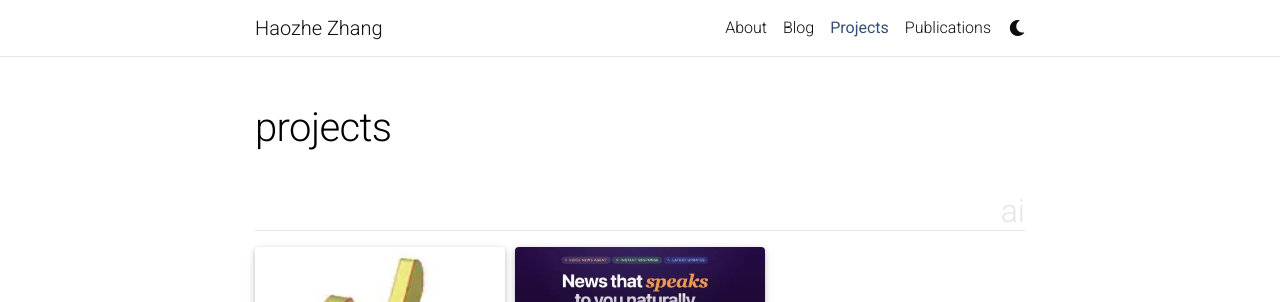
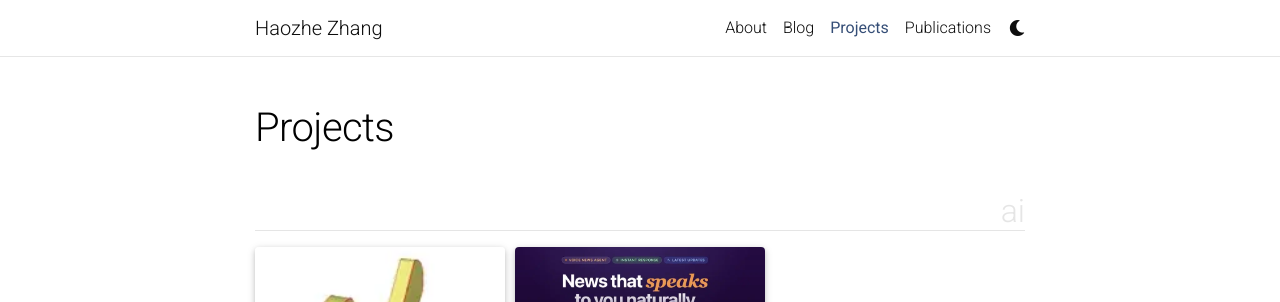
Before and after one commit to HaozheZhang6/HaozheZhang6.github.io, a Jekyll site: the page built from _pages/projects.md, in a window 1280 px wide and 1208 px high. Shown: the top 302 px of the window. Built offline with Jekyll 4.4.1, drawn with Linux system fonts in a browser that asks for light colours; full-size pictures stand in for the smaller copies a plugin makes; a style sheet for code colours, icons or effects is not loaded.

Commit message:
Capitalize list-page headings (Publications / Projects / Blog)
The page <h1> on the three index pages came straight from lowercase
sources: _pages/publications.md and _pages/projects.md front-matter
title, and _config.yml blog_name (rendered in blog/index.html). Capital-
ized those. Active-state comparisons and blog/index.html's own
title: blog (used for nav current-state) are unaffected; project detail
pages keep their exact titles (BenchCAD etc.) since page.html renders
page.title verbatim — no blanket capitalize filter that would mangle them.

```diff
--- a/_config.yml
+++ b/_config.yml
@@ -83,7 +83,7 @@
 # Blog
 # -----------------------------------------------------------------------------
 
-blog_name: blog # your blog must have a name for it to show up in the nav bar
+blog_name: Blog # your blog must have a name for it to show up in the nav bar
 blog_description:
 #permalink: /blog/:year/:title/
 
--- a/_pages/projects.md
+++ b/_pages/projects.md
@@ -1,6 +1,6 @@
 ---
 layout: page
-title: projects
+title: Projects
 permalink: /projects/
 #description: A growing collection of your cool projects.
 nav: true
```
Also changed, not shown: _pages/publications.md (+1 -1 lines).
